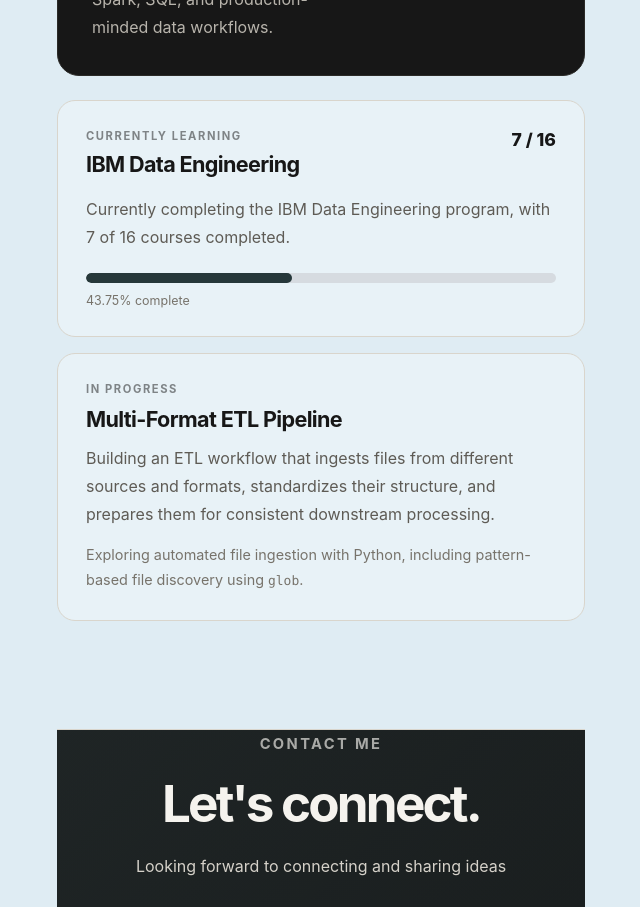
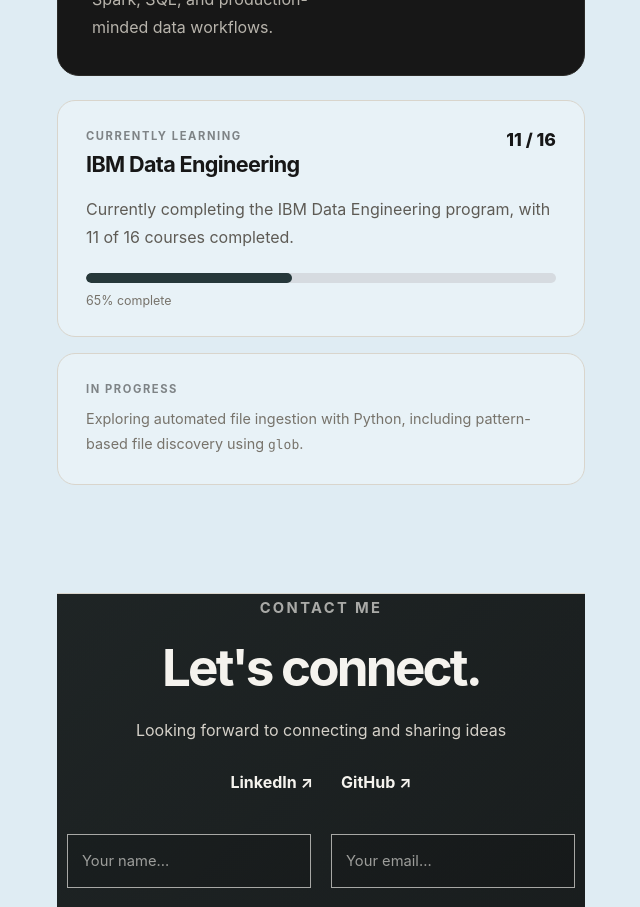
Before and after one commit to murltre/mourlaye-portfolio, a React (Vite) app: page / in a window 1280 px wide. Shown: the part 8080-8987 px from the top of the page, without its empty margins (639-1279 px from the left). Built offline with nearby package versions, Linux system fonts and the light colour scheme.

Commit message:
Update main.jsx

```diff
--- a/src/main.jsx
+++ b/src/main.jsx
@@ -583,11 +583,11 @@
                   <h3>IBM Data Engineering</h3>
                 </div>
 
-                <div className="progress-count">7 / 16</div>
+                <div className="progress-count">11 / 16</div>
               </div>
 
               <p>
-                Currently completing the IBM Data Engineering program, with 7 of 16
+                Currently completing the IBM Data Engineering program, with 11 of 16
                 courses completed.
               </p>
 
@@ -595,17 +595,10 @@
                 <div className="progress-fill"></div>
               </div>
 
-              <div className="progress-percent">43.75% complete</div>
+              <div className="progress-percent">65% complete</div>
             </div>
               <div className="process-card">
               <div className="process-label">IN PROGRESS</div>
-              <h3>Multi-Format ETL Pipeline</h3>
-
-              <p>
-                Building an ETL workflow that ingests files from different sources and
-                formats, standardizes their structure, and prepares them for consistent
-                downstream processing.
-              </p>
 
               <p className="process-note">
                 Exploring automated file ingestion with Python, including pattern-based
```
